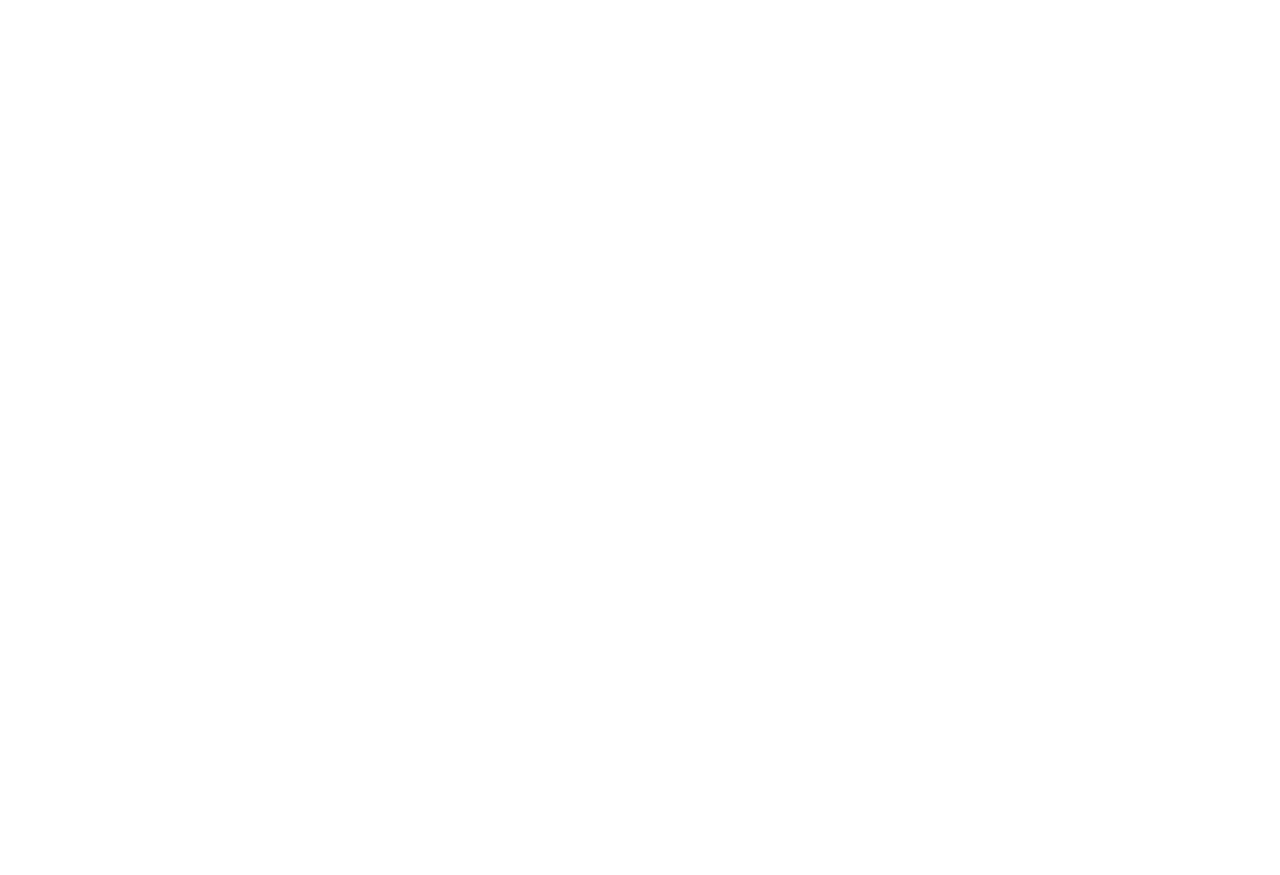
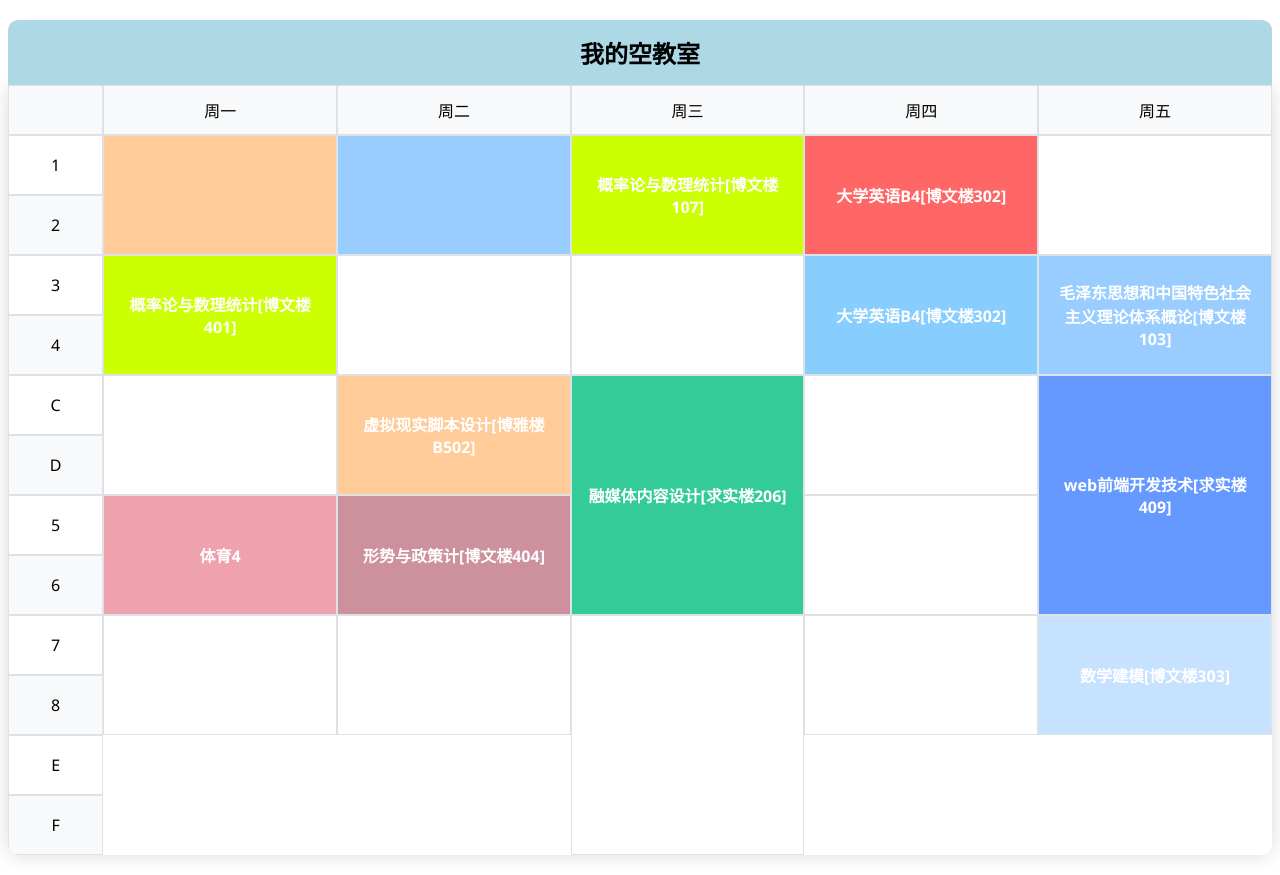
Before and after one commit to gtc0823/empty_classroom_search, a plain HTML site: page my_favorite.html in a window 1280 px wide. Before the commit the page ends 800 px from the top, so only its background shows below. Drawn offline with Linux system fonts and the light colour scheme.

```diff
--- /dev/null
+++ b/my_favorite.css
@@ -0,0 +1,74 @@
+/* 表格基本樣式 */
+table {
+  width: 100%;
+  border-collapse: separate;
+  border-spacing: 0;
+  margin: 20px 0;
+  font-family: 'Segoe UI', sans-serif;
+  box-shadow: 0 0 20px rgba(0,0,0,0.15);
+  border-radius: 10px;
+  overflow: hidden;
+}
+
+/* 表頭樣式 */
+caption {
+  font-size: 1.5em;
+  font-weight: bold;
+  padding: 15px;
+  color: black;
+  background: lightblue
+
+}
+
+/* 表頭單元格樣式 */
+th {
+  background-color: #f8f9fa;
+  color: #495057;
+  font-weight: 600;
+  padding: 12px 15px;
+  text-align: center;
+}
+
+/* 表格單元格樣式 */
+td {
+  padding: 12px 15px;
+  text-align: center;
+  vertical-align: middle;
+  border: 1px solid #dee2e6;
+  transition: all 0.3s ease;
+}
+
+/* 奇數行背景色 */
+tr:nth-child(odd) {
+  background-color: #f8f9fa;
+}
+
+/* 課程單元格樣式 */
+td[bgcolor] {
+  color: white;
+  font-weight: bold;
+  position: relative;
+  overflow: hidden;
+}
+
+/* 課程單元格懸停效果 */
+td[bgcolor]:hover {
+  transform: scale(1.02);
+  box-shadow: 0 5px 15px rgba(0,0,0,0.3);
+  z-index: 1;
+}
+
+/* 響應式設計 */
+@media (max-width: 768px) {
+  table {
+    font-size: 0.9em;
+  }
+
+  caption {
+    font-size: 1.2em;
+  }
+
+  th, td {
+    padding: 8px 10px;
+  }
+}
--- a/my_favorite.html
+++ b/my_favorite.html
@@ -0,0 +1,77 @@
+<head>
+  <link rel="stylesheet" href="my_favorite.css">
+</head>
+<body>
+  <table>
+      <caption>我的空教室</caption>
+
+      <tr height="10" align="center">
+          <td> </td>
+          <td >周一</td>
+          <td>周二</td>
+          <td>周三</td>
+          <td>周四</td>
+          <td>周五</td>
+      </tr>
+      <tr height="60" align="center">
+          <td width="30"> 1</td>
+          <td width="120" rowspan="2" bgcolor="ffcc99"></td>
+          <td width="120" rowspan="2" bgcolor="99ccff"></td>
+          <td width="120" rowspan="2" bgcolor="ccff00">概率论与数理统计[博文楼107]</td>
+          <td width="120" rowspan="2"bgcolor="ff6666">大学英语B4[博文楼302]</td>
+          <td width="120" rowspan="2"></td>
+      </tr>
+      <tr height="60" align="center">
+          <td width="30">2</td>
+      </tr>
+      <tr height="60" align="center">
+          <td width="30">3</td>
+          <td width="120" rowspan="2" bgcolor="ccff00">概率论与数理统计[博文楼401]</td>
+          <td width="120" rowspan="2"></td>
+          <td width="120" rowspan="2"></td>
+          <td width="120" rowspan="2" bgcolor="87ceff">大学英语B4[博文楼302]</td>
+          <td width="120" rowspan="2" bgcolor="99ccff">毛泽东思想和中国特色社会主义理论体系概论[博文楼103]</td>
+      </tr>
+      <tr height="60" align="center">
+          <td width="30">4</td>
+      </tr>
+      <tr height="60" align="center">
+          <td width="30">C</td>
+          <td width="120" rowspan="2"> </td>
+          <td width="120" rowspan="2" bgcolor="ffcc99">虚拟现实脚本设计[博雅楼B502]</td>
+          <td width="120" rowspan="4" bgcolor="33cc99">融媒体内容设计[求实楼206]</td>
+          <td width="120" rowspan="2"></td>
+          <td width="120" rowspan="4" bgcolor="6699ff">web前端开发技术[求实楼409]</td>
+      </tr>
+      <tr height="60" align="center">
+          <td width="30">D</td>
+      </tr>
+      <tr height="60" align="center">
+          <td width="30">5</td>
+          <td width="120" rowspan="2" bgcolor="eea2ad">体育4 </td>
+          <td width="120" rowspan="2" bgcolor="cd919e">形势与政策计[博文楼404]</td>
+          <td width="120" rowspan="2"></td>
+      </tr>
+      <tr height="60" align="center">
+          <td width="30">6</td>
+      </tr>
+      <tr height="60" align="center">
+              <td width="30">7</td>
+              <td width="120" rowspan="2"> </td>
+              <td width="120" rowspan="2"></td>
+              <td width="120" rowspan="4"></td>
+              <td width="120" rowspan="2"></td>
+              <td width="120" rowspan="2" bgcolor="c6e2ff">数学建模[博文楼303]</td>
+      </tr>
+      <tr height="60" align="center">
+              <td width="30">8</td>
+      </tr>
+        <tr height="60" align="center">
+        <td width="30">E</td>
+        </tr>
+        <tr height="60" align="center">
+            <td width="30">F</td>
+
+        </tr>
+  </table>
+</body>
```
Also changed, not shown: app.js (+24 -1 lines), index.html (+11 -2 lines), style.css (+49 -0 lines), icon/love.png (added), icon/search.svg (added).
